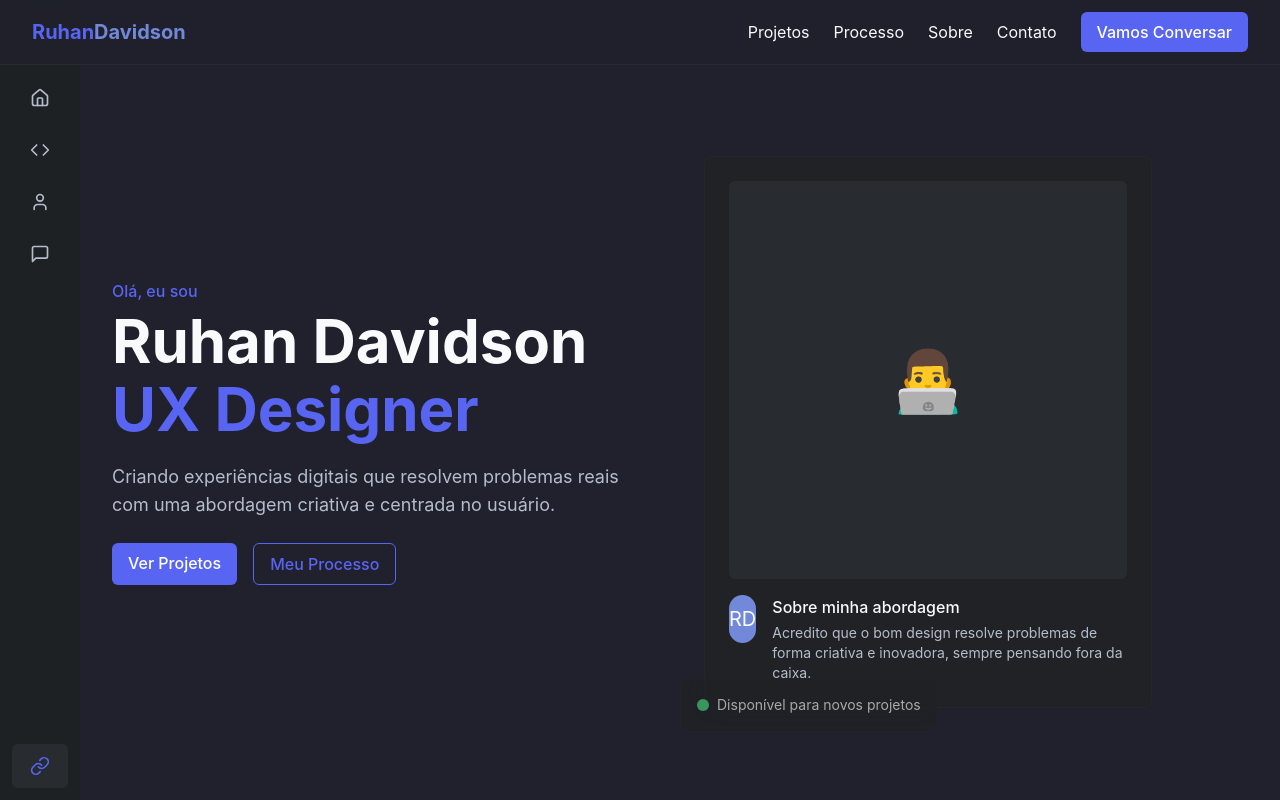
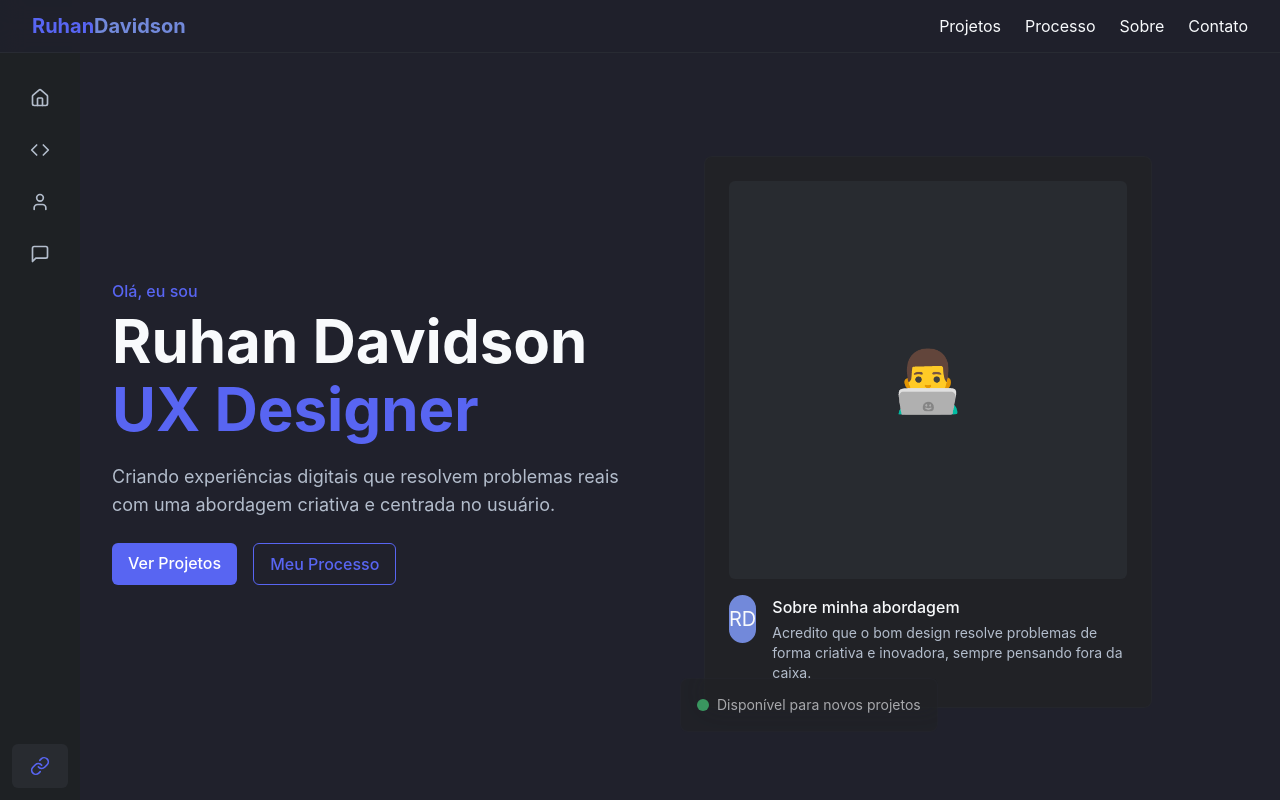
Before and after one commit to ColdTD/discord-design-ruhan, a React (Vite) app: page / in a window 1280 px wide. Shown: the top 800 px of the page. Built offline with nearby package versions, Linux system fonts and the light colour scheme.

Commit message:
Remove "Vamos Conversar" button
Remove the "Vamos Conversar" button from the top navigation bar.

```diff
--- a/src/components/Navbar.tsx
+++ b/src/components/Navbar.tsx
@@ -31,12 +31,6 @@ const Navbar: React.FC<NavbarProps> = ({ isSidebarOpen, toggleSidebar }) => {
           <NavLink href="#process">Processo</NavLink>
           <NavLink href="#about">Sobre</NavLink>
           <NavLink href="#contact">Contato</NavLink>
-          <a
-            href="mailto:RuhanDavidson@gmail.com"
-            className="discord-button"
-          >
-            Vamos Conversar
-          </a>
         </div>
       </div>
     </nav>
```
